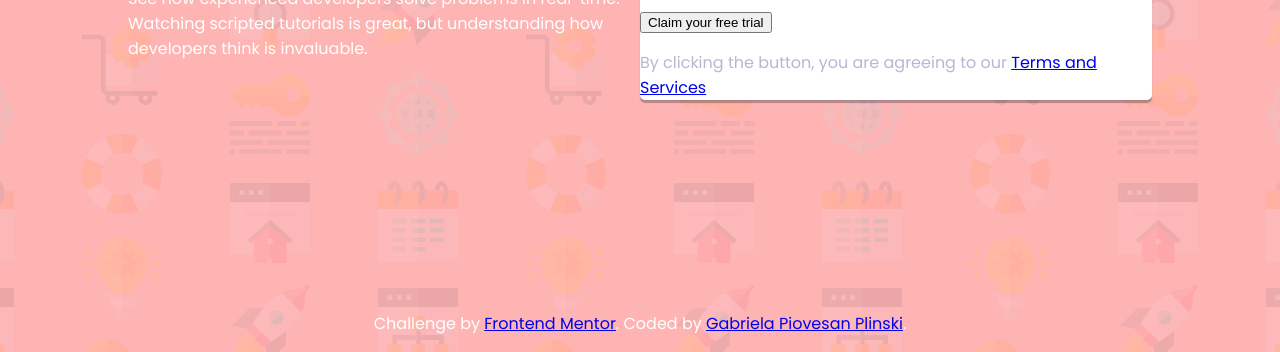
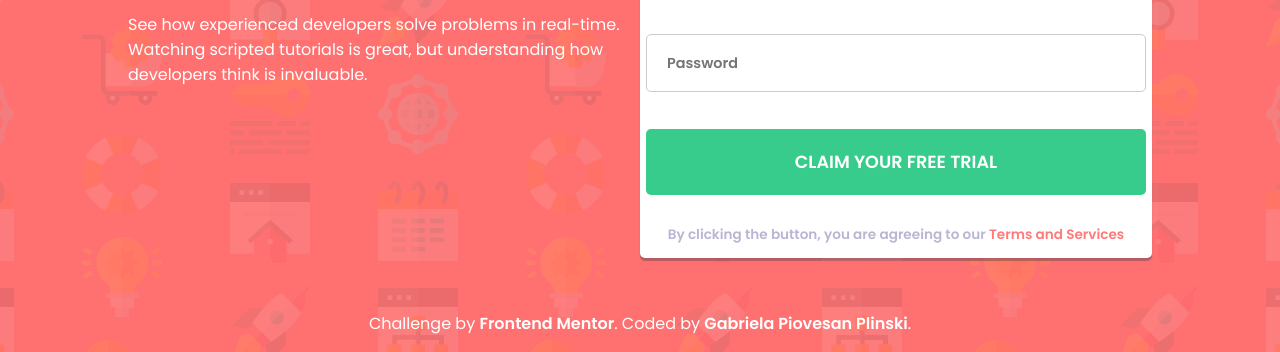
Before and after one commit to gabrielaplinski/Signup-JS, a plain HTML site: page index.html in a window 1280 px wide. Shown: the part 448-800 px from the top of the page. Drawn offline with Linux system fonts and the light colour scheme.

Commit message:
update styles

```diff
--- a/estilos/styles.css
+++ b/estilos/styles.css
@@ -25,7 +25,7 @@ html, body {
 }
 
 body {
-    background: hsla(0, 100%, 74%, 0.555) url(../images/bg-intro-desktop.png) center/cover no-repeat;
+    background: hsla(0, 100%, 50%, 0.555) url(../images/bg-intro-desktop.png) center/cover no-repeat;
     font-family: 'Poppins', sans-serif;
     color: white;
 }
@@ -46,7 +46,7 @@ section#left {
 
 section#left h1 {
     font-weight: 700;
-    font-size: 2.1em;
+    font-size: 2.8em;
 }
 
 section#left h2 {
@@ -64,16 +64,77 @@ section#right {
     border-radius: 5px;
 }
 
-.obs {
-    color: var(--cpurple2);
-}
-
 p#price {
     background-color: var(--cpurple);
+    padding: 15px;
+    text-align: center;
 }
 
 div#signin {
     background-color: white;
+    display: flex;
+    flex-direction: column;
+    justify-content: center;
+    align-items: center;
+}
+
+form {
+    display: flex;
+    flex-direction: column;
+    gap: 5px;
+    width: 100%;
+    max-width: 500px;
+    margin: 0 auto;
+}
+
+input, textarea {
+    width: 100%;
+    padding: 20px;
+    margin: 0;
+    border: 1px solid #ccc;
+    border-radius: 5px;
+    font-size: 0.9em;
+    box-sizing: border-box;
+}
+
+input::placeholder {
+    font-family: 'Poppins', sans-serif;
+    font-weight: 600;
+}
+
+input[type="submit"] {
+    color: white;
+    border: 0;
+    font-family: 'Poppins', sans-serif;
+    font-weight: 600;
+    font-size: 1.1em;
+    text-transform: uppercase;
+    background-color: var(--cgreen);
+    border-radius: 5px;
+    cursor: pointer;
+
+    transition: background 0.3s, transform 0.2s;
+}
+
+input[type="submit"]:hover {
+    background-color: greenyellow;
+}
+
+.obs {
+    color: var(--cpurple2);
+    font-weight: 600;
+    text-align: center;
+    font-size: 0.85em;
+}
+
+a {
+    color: var(--cred);
+    font-weight: 600;
+    text-decoration: none;
+}
+
+a:hover {
+    text-decoration: underline;
 }
 
 footer {
@@ -82,3 +143,7 @@ footer {
     text-align: center;
     width: 100%;
 }
+
+footer a {
+    color: white;
+}
--- a/index.html
+++ b/index.html
@@ -21,7 +21,7 @@
     <section id="right">
       <p class="coldir" id="price">Try it free 7 days then $20/mo. thereafter</p>
       <div class="coldir" id="signin">
-        <form action="cad.php" method="post">
+        <form action="cad.js" method="post">
           <p>
             <label for="iname"></label>
             <input type="text" name="name" id="iname" placeholder="First Name" required autocomplete="name">
```
